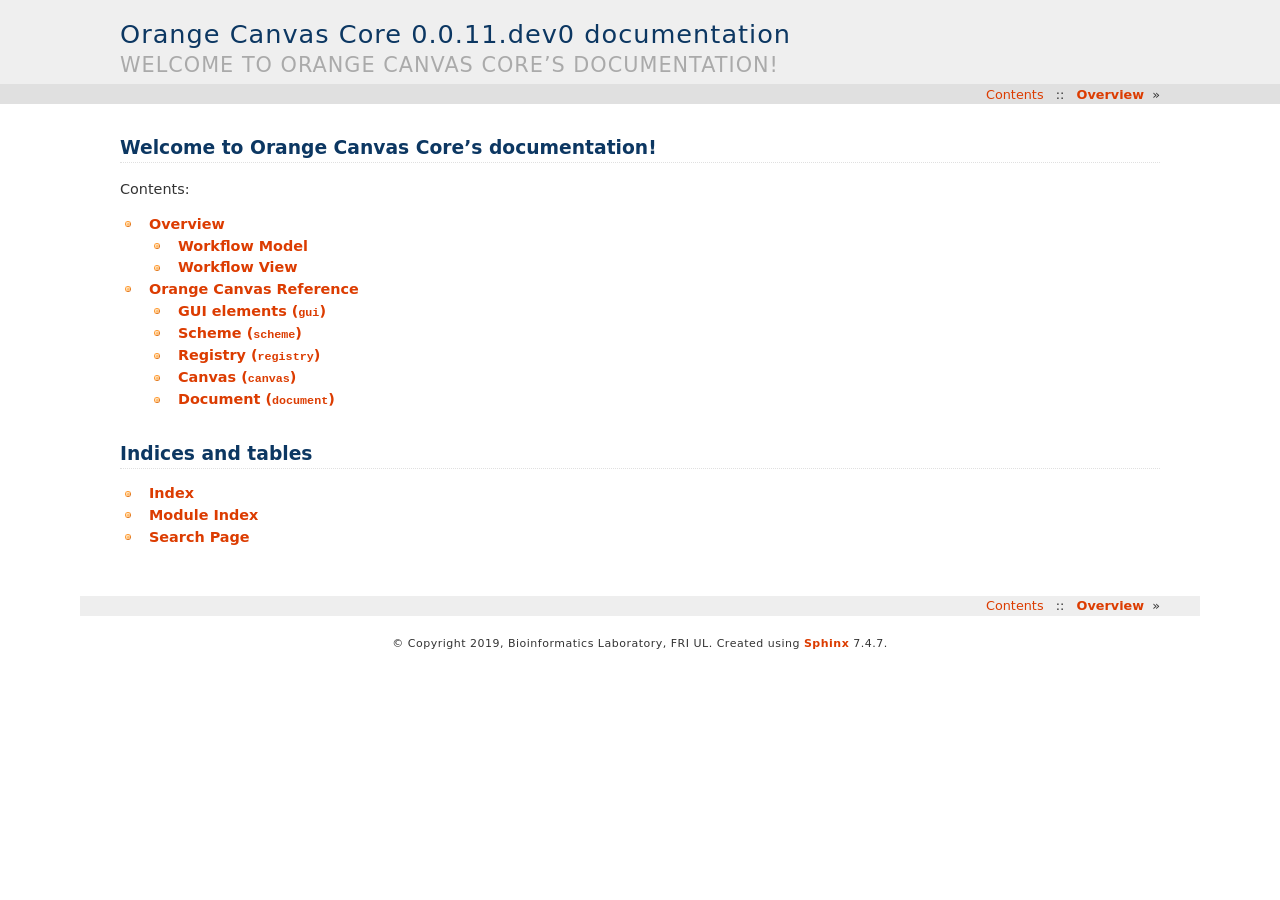
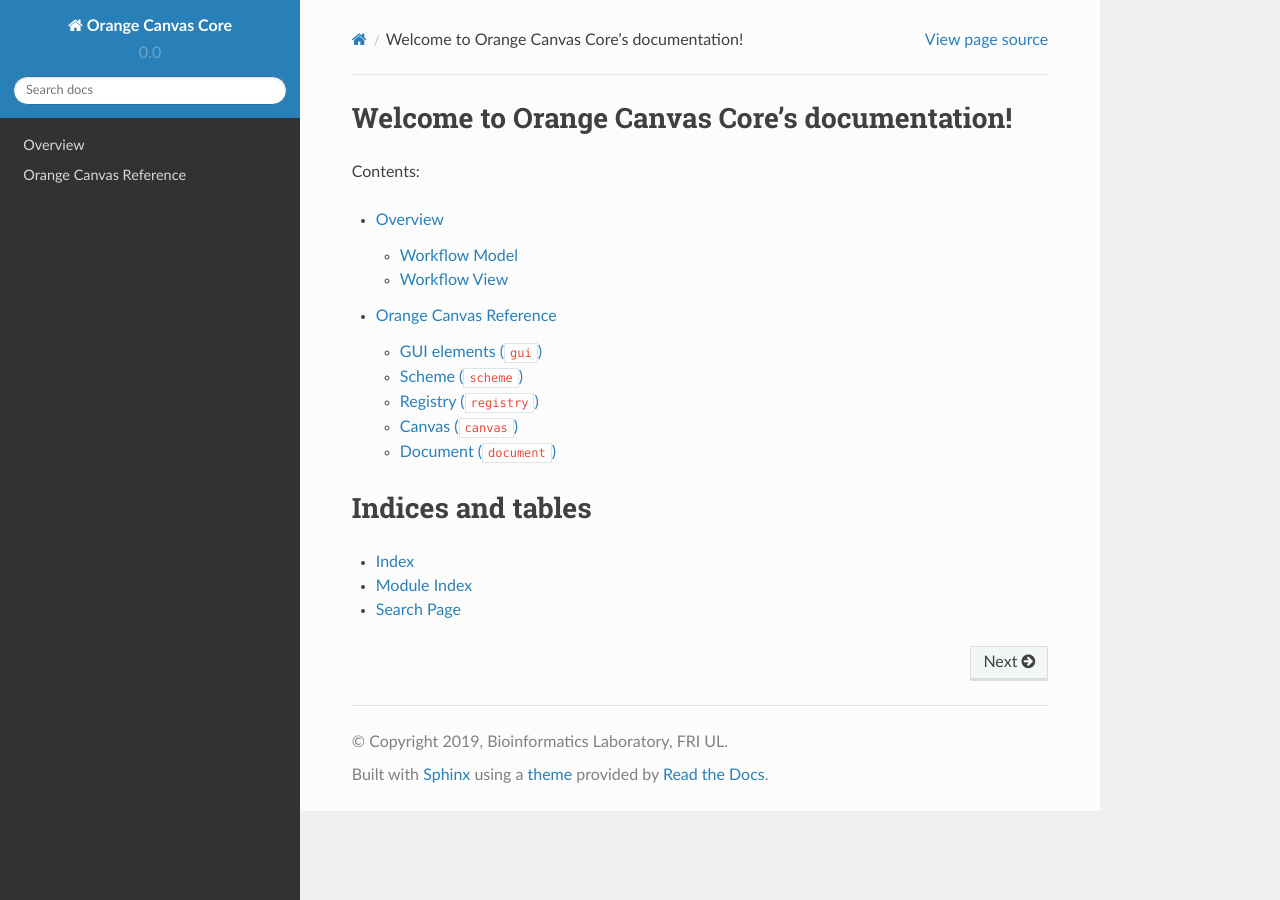
Before and after one commit to biolab/orange-canvas-core, a Sphinx documentation site: the page built from docs/source/index.rst, in a window 1280 px wide. Built offline with Sphinx 7.4.7 and the Read the Docs theme 2.0.0, drawn with Linux system fonts in a browser that asks for light colours.

Commit message:
docs: Use the rtd sphinx theme

```diff
--- a/docs/index.rst
+++ /dev/null
@@ -1 +0,0 @@
-:doc:`Canvas development reference <canvas/index>`
--- a/docs/requirements-rtd.txt
+++ b/docs/requirements-rtd.txt
@@ -3,3 +3,4 @@
 numpy
 PyQt5~=5.9.2
 AnyQt
+sphinx-rtd-theme
--- a/docs/source/conf.py
+++ b/docs/source/conf.py
@@ -34,6 +34,7 @@
     'sphinx.ext.intersphinx',
     'sphinx.ext.coverage',
     'sphinx.ext.napoleon',
+    'sphinx.ext.viewcode',
 ]
 
 # Add any paths that contain templates here, relative to this directory.
@@ -113,12 +114,14 @@
 
 # The theme to use for HTML and HTML Help pages.  See the documentation for
 # a list of builtin themes.
-html_theme = 'haiku'
+html_theme = 'sphinx_rtd_theme'
 
 # Theme options are theme-specific and customize the look and feel of a theme
 # further.  For a list of options available for each theme, see the
 # documentation.
-#html_theme_options = {}
+html_theme_options = {
+    'collapse_navigation': True,
+}
 
 # Add any paths that contain custom themes here, relative to this directory.
 #html_theme_path = []
--- a/setup.py
+++ b/setup.py
@@ -43,7 +43,8 @@
 )
 
 EXTRAS_REQUIRE = {
-    ':python_version=="3.4"': ["typing"]
+    ':python_version=="3.4"': ["typing"],
+    'DOCBUILD': ['sphinx', 'sphinx-rtd-theme'],
 }
 
 PROJECT_URLS = {
```
